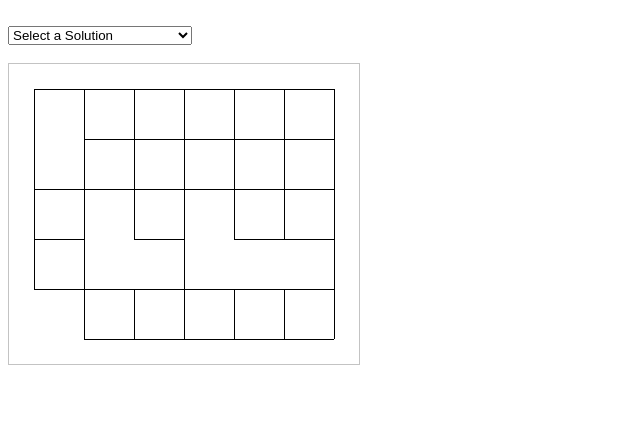
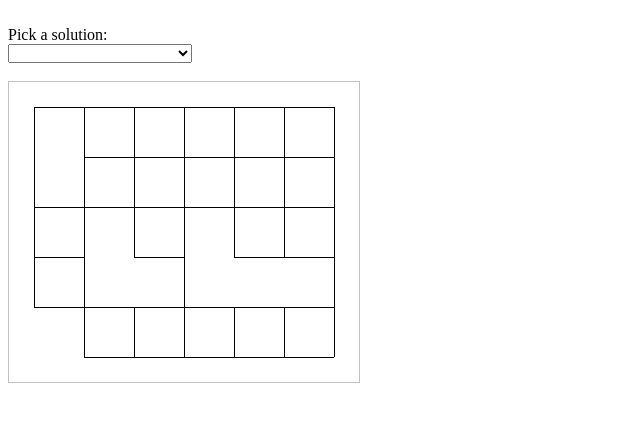
Before and after one commit to Add00/Shortest-Path, a plain HTML site: page index.html in a window 1280 px wide. Shown: the whole page, without its empty margins (0-640 px from the left). Drawn offline with nearby package versions, Linux system fonts and the light colour scheme.

Commit message:
Bug Fixes and Quality of Life Improvements

```diff
--- a/index.html
+++ b/index.html
@@ -1,3 +1,4 @@
+
 <!DOCTYPE html>
 <html>
 	<head>
@@ -5,25 +6,23 @@
 	<script src="index.js"></script>
 	</head>
 	<body>
-    <br />
 
-    <select id="solutions">
-      <option>Select a Solution</option>
+	<br/>
+	Pick a solution:<br/>
+	<select id='solutions'>
+		<option></option>
 	</select>
 
-    <br /><br />
+	<br/><br/>
 
-    <canvas
-      id="myCanvas"
-      width="350"
-      height="300"
-      style="border: 1px solid #c3c3c3"
-    >
+	<canvas id="myCanvas" width="100" height="100"
+	style="border:1px solid #c3c3c3;">
 	Your browser does not support the canvas element.
 	</canvas>
 
-    <br /><br />
+	<br/><br/>
 
-    <button id="next" type="button">Click Me!</button>
+	<button id="next" type="button">Show Path</button>
+
 	</body>
 </html>
--- a/index.js
+++ b/index.js
@@ -1,6 +1,4 @@
 const LINE_LENGTH = 50;
-
-const LINE_WIDTH = 4;
 
 //NESW
 const NESW = 0b1111; //[1,1,1,1];
@@ -9,6 +7,7 @@ const NSW = 0b1011; //[1,0,1,1];
 const NEW = 0b1101; //[1,1,0,1];
 const ESW = 0b0111; //[0,1,1,1];
 const ES = 0b0110; //[0,1,1,0];
+const EW = 0b0110; //[0,1,0,1];
 const NE = 0b1100; //[1,1,0,0];
 const NS = 0b1010; //[1,0,1,0];
 const NW = 0b1001; //[1,0,0,1];
@@ -18,6 +17,8 @@ const E = 0b0100; //[0,1,0,0];
 const S = 0b0010; //[0,0,1,0];
 const W = 0b0001; //[0,0,0,1];
 const EMPTY = 0b0000; //[0,0,0,0];
+
+const INTERSECTIONS = [NE, ES, SW, NW];
 
 //directions that can be taken for the next move
 const DIRECTIONS = [
@@ -46,18 +47,26 @@ let solutionIndex = -1;
 
 let selectedIndex = -1;
 
-$(function() {
-  $("#next").hide();
+$(document).ready(function () {
+  let canvas_width = MAP[0].length * LINE_LENGTH;
+
+  let canvas_height = MAP.length * LINE_LENGTH;
 
   let ctx = $("#myCanvas").get(0).getContext("2d");
 
-  ctx.fillStyle = "#000000";
+  $("#next").hide();
+
+  $("#myCanvas").attr("width", canvas_width + "px");
+
+  $("#myCanvas").attr("height", canvas_height + "px");
 
   drawGrid(ctx);
 
   move(START_NODE, 0, []);
 
   console.log("done");
+
+  solutions.sort((a, b) => a.length - b.length);
 
   $.each(solutions, function (index, value) {
     $("#solutions").append(
@@ -68,7 +77,7 @@ $(function() {
   });
 
   $("#solutions").on("change", function (event) {
-    ctx.clearRect(0, 0, 350, 300);
+    ctx.clearRect(0, 0, canvas_width, canvas_height);
 
     drawGrid(ctx);
 
@@ -82,45 +91,44 @@ $(function() {
   });
 
   $("#next").on("click", function (event) {
-	  if( solutionIndex == solutions[selectedIndex].length - 1 ) {
+    if (solutionIndex == solutions[selectedIndex].length - 1) {
       $("#next").hide();
 
       markEnd(ctx);
-	  }
-
-	  else {
+    } else {
       solutionIndex++;
 
       markNode(ctx, solutions[selectedIndex][solutionIndex]);
     }
-
   });
 });
 
 function move(current, moves, trail) {
-  //console.log( 'position - x: ' + current.x + ', y: ' + current.y + ', from: ' + current.arrivedFrom + ', moves: ' + moves );
+  let potential_nodes = [];
 
+  let current_position_bitmask = MAP[current.y][current.x];
+
+  //add the current node to the history
   trail.push(current);
-
-  let path_bitmask = MAP[current.y][current.x];
-
-  //remove the arrival path as a candidate path, by it bitmask
-  if (current.arrivedFrom != null && (path_bitmask & current.arrivedFrom) > 0)
-    path_bitmask &= ~current.arrivedFrom;
 
   //convert the remaining bitmask into an array of directions
   let potential_directions = DIRECTIONS.filter(
-    (direction) => (direction.path & path_bitmask) > 0
+    (direction) => (direction.path & current_position_bitmask) > 0
   );
 
-  let potential_nodes = [];
-
-  //create a list of nodes that can be moved to
+  //loop through the potential directions and create a list of destination nodes
   potential_directions.forEach((direction) =>
     potential_nodes.push(applyDirection(current, direction))
   );
 
-  //remove nodes that have been previously visted
+  //if an intersection exists filter out the straight though option otherwise
+  //allow passing stright through
+  if (hasIntersection(MAP[current.y][current.x]))
+    potential_nodes = potential_nodes.filter(
+      (node) => (node.arrivedFrom & current.arrivedFrom) == 0
+    );
+
+  //remove nodes that have been previously visted, i.e. you can't go back
   potential_nodes = potential_nodes.filter(
     (node) =>
       trail.filter(
@@ -130,32 +138,29 @@ function move(current, moves, trail) {
 
   moves++;
 
-  //recursively move to the next node
+  //recursively move to the next node if available, otherwise report a dead end
   if (potential_nodes.length > 0)
     potential_nodes.forEach((next_node) => {
+      //if end is in sight, then report path completed
       if (next_node.x == END_NODE.x && next_node.y == END_NODE.y) {
         console.log("found dest in " + moves + " moves");
 
         solutions.push(trail);
-      } else move(next_node, moves, trail.slice(0, moves)); //set the trail back to
+      }
+      //otherwise keep moving, but we need to reset our trail
+      else move(next_node, moves, trail.slice(0, moves));
     });
-  //else {
-  //	console.log('dead end reached after ' + moves + ' moves' );
-  //}
+  else {
+    console.log("dead end reached after " + moves + " moves");
   }
-
-function applyDirection(current, direction) {
-  return {
-    x: current.x + direction.x,
-    y: current.y + direction.y,
-    arrivedFrom: direction.path,
-  };
 }
 
 function drawGrid(ctx) {
+  ctx.fillStyle = "#000000";
+
   for (let y = 0; y < MAP.length; y++) {
     for (let x = 0; x < MAP[y].length; x++) {
-      drawNode(ctx, { x: x, y: y }, MAP[y][x]);
+      drawNode(ctx, { x: x, y: y }, MAP[y][x], 1);
     }
   }
 }
@@ -175,9 +180,16 @@ function markNode(ctx, point) {
   ctx.fillStyle = "green";
 
   ctx.fill();
+
+  drawNode(
+    ctx,
+    { x: point.x, y: point.y },
+    oppositeDirection(point.arrivedFrom),
+    5
+  );
 }
 
-function markEnd(ctx, point) {
+function markEnd(ctx) {
   ctx.beginPath();
 
   ctx.arc(
@@ -194,46 +206,65 @@ function markEnd(ctx, point) {
   ctx.fill();
 }
 
-function drawNode(ctx, coords, node) {
-  if ((node & N) == N) draw(ctx, coords, "north");
-  if ((node & E) == E) draw(ctx, coords, "east");
-  if ((node & S) == S) draw(ctx, coords, "south");
-  if ((node & W) == W) draw(ctx, coords, "west");
+function drawNode(ctx, coords, nodes, width) {
+  //draw lines in the appropriate directions for each node
+  DIRECTIONS.forEach((direction) => {
+    if ((nodes & direction.path) == direction.path)
+      draw(ctx, coords, direction.path, width);
+  });
 }
 
-function draw(ctx, coords, type) {
+function draw(ctx, coords, type, line_width) {
   let centre = {
     x: coords.x * LINE_LENGTH + LINE_LENGTH / 2,
     y: coords.y * LINE_LENGTH + LINE_LENGTH / 2,
   };
 
+  let width_offset = line_width > 2 ? line_width / 2 : 0;
+
   switch (type) {
-    case "north":
-      ctx.fillRect(centre.x, centre.y, 1, LINE_LENGTH / -2);
+    case N:
+      dims = { w: line_width, h: LINE_LENGTH / -2 };
       break;
 
-    case "east":
-      ctx.fillRect(centre.x, centre.y, LINE_LENGTH / 2, 1);
+    case E:
+      dims = { w: LINE_LENGTH / 2, h: line_width };
       break;
 
-    case "south":
-      ctx.fillRect(centre.x, centre.y, 1, LINE_LENGTH / 2);
+    case S:
+      dims = { w: line_width, h: LINE_LENGTH / 2 };
       break;
 
-    case "west":
-      ctx.fillRect(centre.x, centre.y, LINE_LENGTH / -2, 1);
+    case W:
+      dims = { w: LINE_LENGTH / -2, h: line_width };
       break;
   }
+
+  ctx.fillRect(
+    centre.x - width_offset,
+    centre.y - width_offset,
+    dims.w,
+    dims.h
+  );
 }
 
 //https://stackoverflow.com/questions/43122082/efficiently-count-the-number-of-bits-in-an-integer-in-javascript/43122214
+//not used
 function countSetBits(n) {
   n = n - ((n >> 1) & 0x55555555);
   n = (n & 0x33333333) + ((n >> 2) & 0x33333333);
   return (((n + (n >> 4)) & 0xf0f0f0f) * 0x1010101) >> 24;
 }
 
-//to get the opposite direction shift bit over by 2 to the right (for noth and east) or the left (for south and west)
+function applyDirection(current, direction) {
+  return {
+    x: current.x + direction.x,
+    y: current.y + direction.y,
+    arrivedFrom: direction.path,
+  };
+}
+
+//to get the opposite direction shift bit over by 2 to the right (for north and east) or the left (for south and west)
 function oppositeDirection(value) {
   switch (value) {
     case N:
@@ -245,3 +276,17 @@ function oppositeDirection(value) {
       return value << 2;
   }
 }
+
+function hasIntersection(map_position) {
+  let has_intersection = false;
+
+  INTERSECTIONS.forEach((value) => {
+    if ((map_position & value) == value) {
+      has_intersection = true;
+
+      return; //stop looping after first success
+    }
+  });
+
+  return has_intersection;
+}
```
Lines whose indentation alone changed are shown as unchanged.
